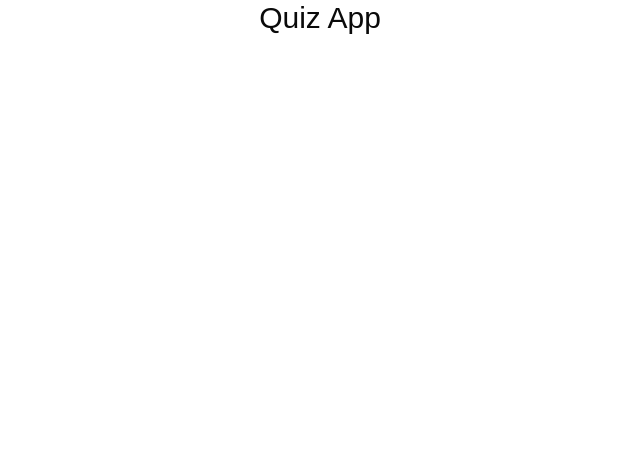
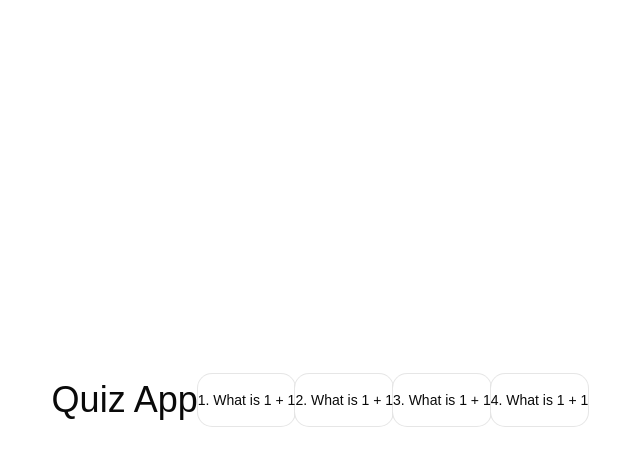
Before and after one commit to abyih/quiz-app, a React (Vite) app: page / in a window 1280 px wide. Shown: the top 466 px of the page, without its empty margins (320-960 px from the left). Built offline with nearby package versions, Linux system fonts and the light colour scheme.

Commit message:
feat:quiz-component

```diff
--- a/package.json
+++ b/package.json
@@ -27,7 +27,7 @@
     "@babel/core": "^7.29.7",
     "@rolldown/plugin-babel": "^0.2.3",
     "@types/babel__core": "^7.20.5",
-    "@types/node": "^24.13.2",
+    "@types/node": "^26.0.1",
     "@types/react": "^19.2.17",
     "@types/react-dom": "^19.2.3",
     "@vitejs/plugin-react": "^6.0.2",
--- a/src/App.tsx
+++ b/src/App.tsx
@@ -1,21 +1,36 @@
-interface QuizQuestion {
-  question: string;
-  choices: string[];
-  correctAnswerIndex: number;
-}
+import type { QuizType } from "@/types";
+import Quiz from "@/components/quiz";
 
-const quizQuestions: QuizQuestion[] = [
+const quizs: QuizType[] = [
   {
-    question: "Who was the king that won",
-    choices: [],
+    question: "What is 1 + 1",
+    choices: ["2", "1", "3", "0"],
+    correctAnswerIndex: 0,
+  },
+  {
+    question: "What is 1 + 1",
+    choices: ["2", "1", "3", "0"],
+    correctAnswerIndex: 0,
+  },
+  {
+    question: "What is 1 + 1",
+    choices: ["2", "1", "3", "0"],
+    correctAnswerIndex: 0,
+  },
+  {
+    question: "What is 1 + 1",
+    choices: ["2", "1", "3", "0"],
     correctAnswerIndex: 0,
   },
 ];
 
 const App = () => {
   return (
-    <div className="flex justify-center">
-      <p className="text-3xl">Quiz App</p>
+    <div className="flex justify-center items-center min-h-lvh">
+      <p className="text-4xl">Quiz App</p>
+      {quizs.map((quiz, index) => (
+        <Quiz key={index} quiz={quiz} index={index} />
+      ))}
     </div>
   );
 };
--- /dev/null
+++ b/src/components/quiz.tsx
@@ -0,0 +1,14 @@
+import type { QuizType } from "src/types";
+import { Card } from "@/components/ui/card";
+
+const Quiz = ({ quiz, index }: { quiz: QuizType; index: number }) => {
+  return (
+    <Card>
+      <p>
+        {index + 1}. {quiz.question}
+      </p>
+    </Card>
+  );
+};
+
+export default Quiz;
--- /dev/null
+++ b/src/components/ui/card.tsx
@@ -0,0 +1,103 @@
+import * as React from "react"
+
+import { cn } from "@/lib/utils"
+
+function Card({
+  className,
+  size = "default",
+  ...props
+}: React.ComponentProps<"div"> & { size?: "default" | "sm" }) {
+  return (
+    <div
+      data-slot="card"
+      data-size={size}
+      className={cn(
+        "group/card flex flex-col gap-(--card-spacing) overflow-hidden rounded-xl bg-card py-(--card-spacing) text-sm text-card-foreground ring-1 ring-foreground/10 [--card-spacing:--spacing(4)] has-data-[slot=card-footer]:pb-0 has-[>img:first-child]:pt-0 data-[size=sm]:[--card-spacing:--spacing(3)] data-[size=sm]:has-data-[slot=card-footer]:pb-0 *:[img:first-child]:rounded-t-xl *:[img:last-child]:rounded-b-xl",
+        className
+      )}
+      {...props}
+    />
+  )
+}
+
+function CardHeader({ className, ...props }: React.ComponentProps<"div">) {
+  return (
+    <div
+      data-slot="card-header"
+      className={cn(
+        "group/card-header @container/card-header grid auto-rows-min items-start gap-1 rounded-t-xl px-(--card-spacing) has-data-[slot=card-action]:grid-cols-[1fr_auto] has-data-[slot=card-description]:grid-rows-[auto_auto] [.border-b]:pb-(--card-spacing)",
+        className
+      )}
+      {...props}
+    />
+  )
+}
+
+function CardTitle({ className, ...props }: React.ComponentProps<"div">) {
+  return (
+    <div
+      data-slot="card-title"
+      className={cn(
+        "font-heading text-base leading-snug font-medium group-data-[size=sm]/card:text-sm",
+        className
+      )}
+      {...props}
+    />
+  )
+}
+
+function CardDescription({ className, ...props }: React.ComponentProps<"div">) {
+  return (
+    <div
+      data-slot="card-description"
+      className={cn("text-sm text-muted-foreground", className)}
+      {...props}
+    />
+  )
+}
+
+function CardAction({ className, ...props }: React.ComponentProps<"div">) {
+  return (
+    <div
+      data-slot="card-action"
+      className={cn(
+        "col-start-2 row-span-2 row-start-1 self-start justify-self-end",
+        className
+      )}
+      {...props}
+    />
+  )
+}
+
+function CardContent({ className, ...props }: React.ComponentProps<"div">) {
+  return (
+    <div
+      data-slot="card-content"
+      className={cn("px-(--card-spacing)", className)}
+      {...props}
+    />
+  )
+}
+
+function CardFooter({ className, ...props }: React.ComponentProps<"div">) {
+  return (
+    <div
+      data-slot="card-footer"
+      className={cn(
+        "flex items-center rounded-b-xl border-t bg-muted/50 p-(--card-spacing)",
+        className
+      )}
+      {...props}
+    />
+  )
+}
+
+export {
+  Card,
+  CardHeader,
+  CardFooter,
+  CardTitle,
+  CardAction,
+  CardDescription,
+  CardContent,
+}
--- /dev/null
+++ b/src/types.ts
@@ -0,0 +1,5 @@
+export interface QuizType {
+  question: string;
+  choices: string[];
+  correctAnswerIndex: number;
+}
--- a/vite.config.ts
+++ b/vite.config.ts
@@ -2,6 +2,7 @@
 import react, { reactCompilerPreset } from "@vitejs/plugin-react";
 import babel from "@rolldown/plugin-babel";
 import tailwindcss from "@tailwindcss/vite";
+import path from "path";
 
 // https://vite.dev/config/
 export default defineConfig({
@@ -10,4 +11,9 @@
     babel({ presets: [reactCompilerPreset()] }),
     tailwindcss(),
   ],
+  resolve: {
+    alias: {
+      "@": path.resolve(__dirname, "./src"),
+    },
+  },
 });
```
Also changed, not shown: 1 other file (tests, documents, lock files or other folders).
